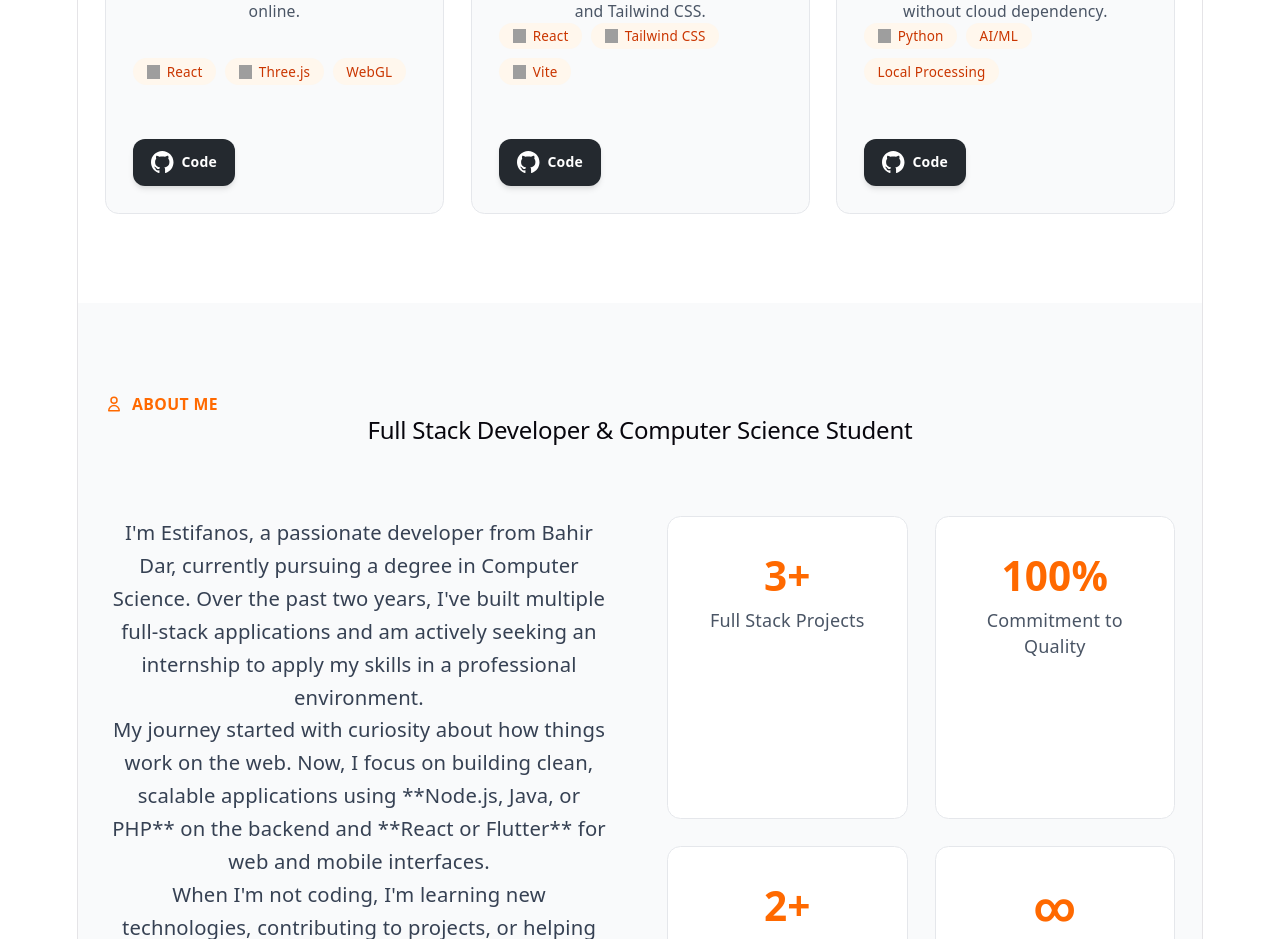
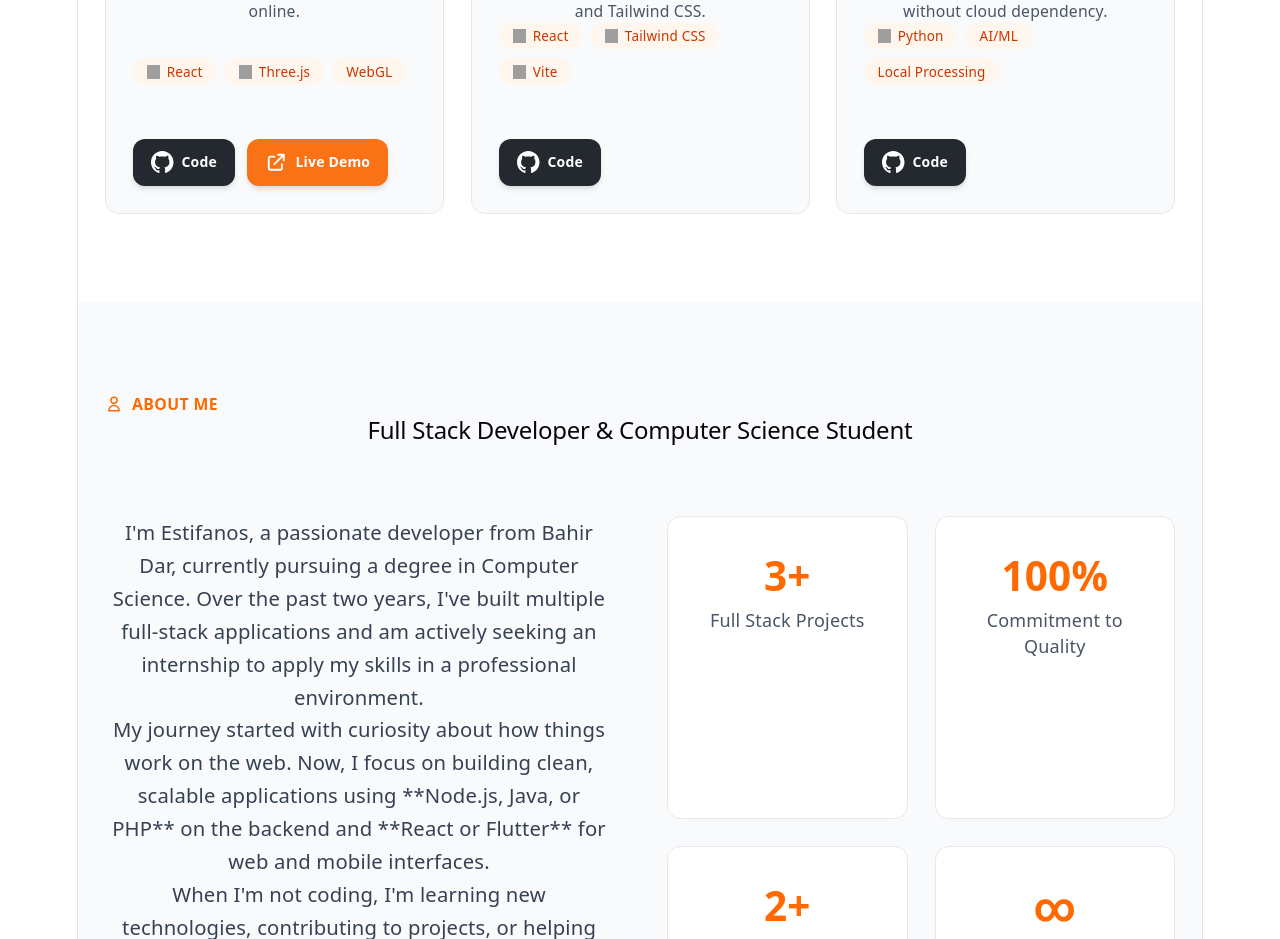
Before and after one commit to Estifanos16/portfolio, a React (Vite) app: page / in a window 1280 px wide. Shown: the part 2200-3139 px from the top of the page. Built offline with nearby package versions, Linux system fonts and the light colour scheme; grey boxes are pictures that could not be loaded; the HTML template or start-up script is replaced by a standard one.

Commit message:
add a live demo to virtual museum

```diff
--- a/src/components/Projects.jsx
+++ b/src/components/Projects.jsx
@@ -38,6 +38,7 @@ const projects = [
     description: "An interactive 3D museum experience for exploring digital art collections and historical exhibits online.",
     tech: ["React", "Three.js", "WebGL"],
     githubLink: "https://github.com/Estifanos16/virtual-museum",
+    liveLink: "https://virtual-museum-drxb.onrender.com/",
   },
   {
     title: "Portfolio Website",
```
